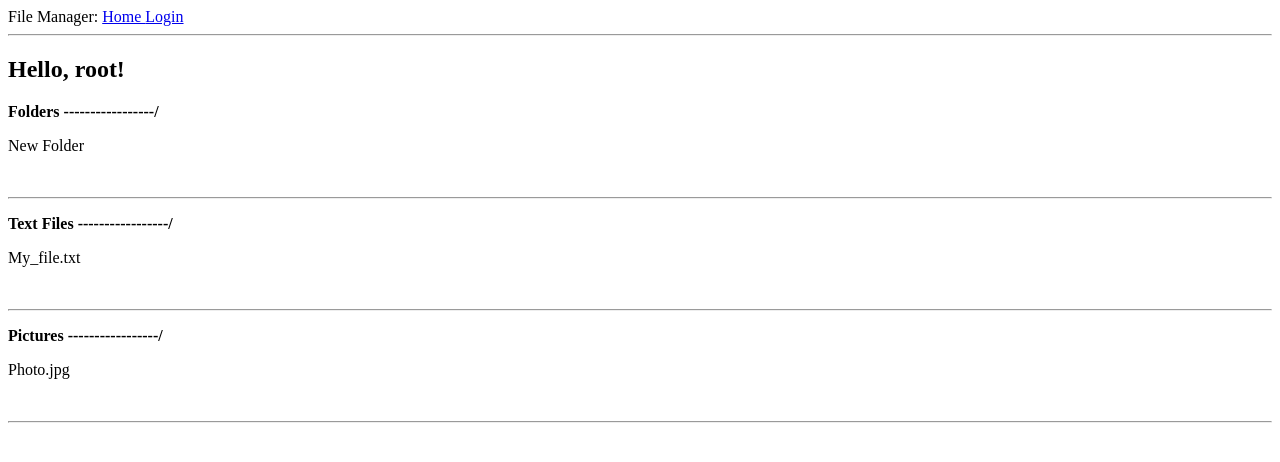
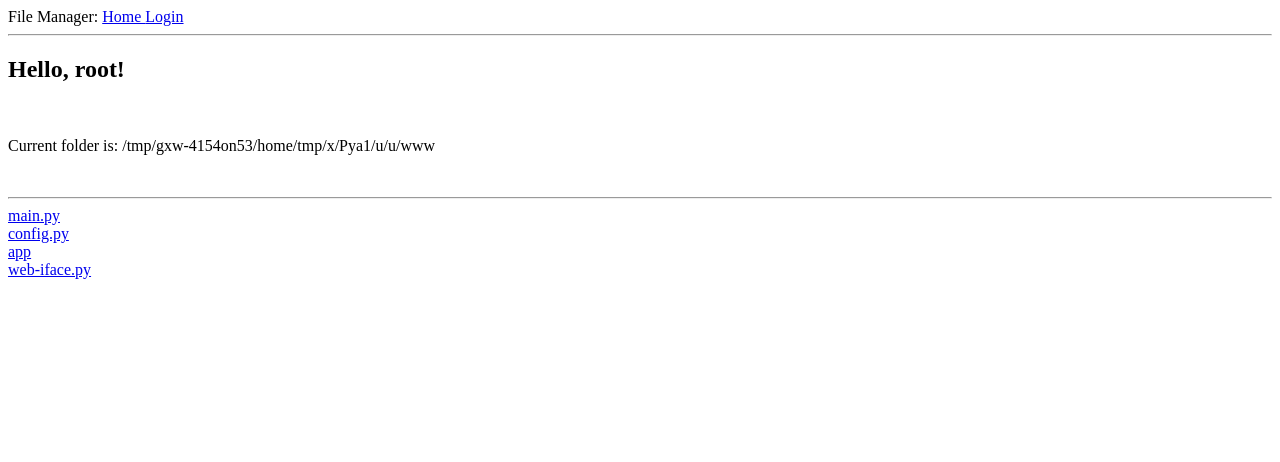
Before and after one commit to GarretTheShadow/FileManager, a Flask app: page / in a window 1280 px wide. Shown: the top 462 px of the page. Run offline with Flask 2, Linux system fonts and the light colour scheme.

Commit message:
1st connecting front and back

```diff
--- a/app/routes.py
+++ b/app/routes.py
@@ -1,27 +1,17 @@
-from flask import render_template, flash, redirect, url_for
+from flask import render_template, flash, redirect, url_for, request
 from app import app
 from app.forms import LoginForm
+from main import *
 
 
 @app.route('/')
 @app.route('/index')
 def index():
+    cwd = current_path()
     user = {'username': 'root'}
-    listing = [
-        {
-            'header': {'group': 'Folders'},
-            'item': 'New Folder'
-        },
-        {
-            'header': {'group': 'Text Files'},
-            'item': 'My_file.txt'
-        },
-        {
-            'header': {'group': 'Pictures'},
-            'item': 'Photo.jpg'
-        }
-    ]
-    return render_template('index.html', title='File Manager', user=user, posts=listing)
+    listing = ls()
+
+    return render_template('index.html', title='File Manager', user=user, posts=listing, cwd=cwd)
 
 
 @app.route('/login', methods=['GET', 'POST'])
--- a/app/templates/index.html
+++ b/app/templates/index.html
@@ -6,16 +6,14 @@
     {% else %}
     <h2>Hello, user!</h2>
     {% endif %}
-
+    <br>
+    <p> Current folder is: {{ cwd }}</p>
+    <br>
+    <hr>
     {% for post in posts %}
     <div>
-        <p><b> {{ post.header.group }} -----------------/ </b></p>
+        <a href="#"> {{ post }} </a>
 
-    </div>
-    <div>
-        <p> {{ post.item}} </p>
-        <br>
-        <hr>
     </div>
     {% endfor %}
 {% endblock %}
--- a/main.py
+++ b/main.py
@@ -5,14 +5,18 @@ import os
 
 def change_directory(new_directory):
     try:
-        os.changedir(new_directory)
+        return os.changedir(new_directory)
     except Exception as er1:
         print("Error! ", er1)
-    return
 
 
 def current_path():
     return os.getcwd()
+
+
+def ls():
+    pwd = current_path()
+    return os.listdir(pwd)
 
 
 def move_up_folder():
@@ -86,6 +90,3 @@ def cut_file(src, dst):
         return
     except Exception as er1:
         print("Error! ", er1)
-
-
-copy_file("file.txt", "file2.txt")
```
